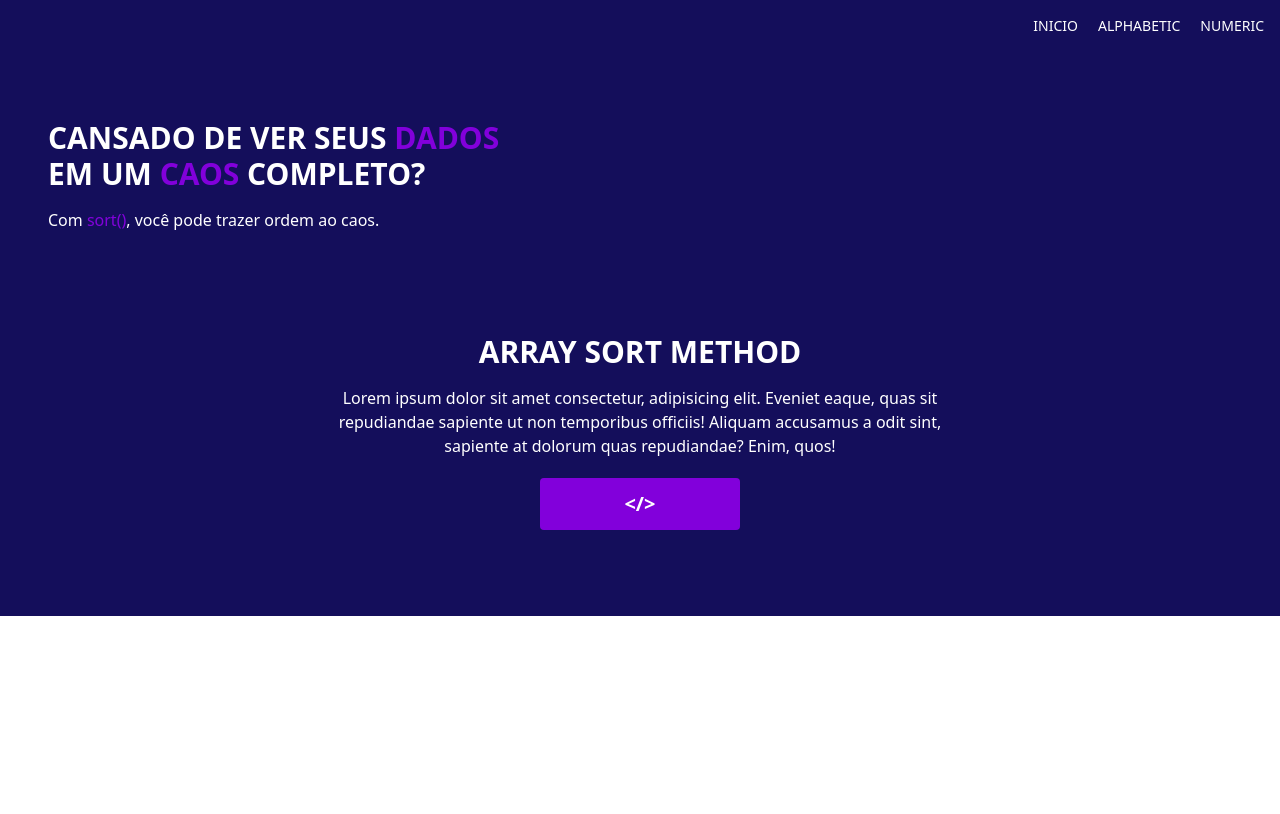
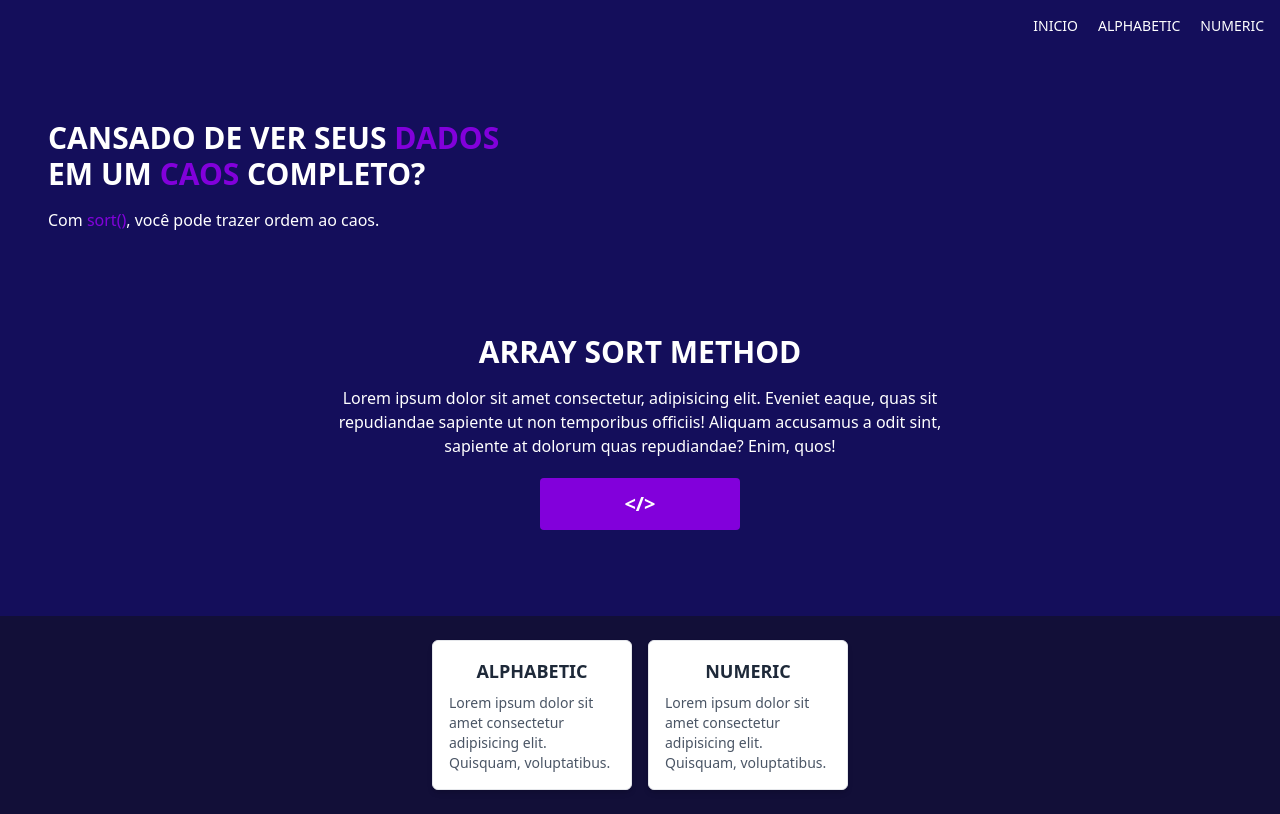
Before and after one commit to LucasgsAlves/metodos-arrays-js, a React (Vite) app: page / in a window 1280 px wide. Built offline with nearby package versions, Linux system fonts and the light colour scheme.

Commit message:
Página de Home

```diff
--- /dev/null
+++ b/src/Components/UI/Card.jsx
@@ -0,0 +1,18 @@
+import React from "react";
+
+function Card({ title, description, className = "" }) {
+  return (
+    <div
+      className={`bg-white shadow-md rounded-md p-4 border border-gray-200 w-[200px] h-auto ${className}`}
+    >
+      {title && (
+        <h2 className="text-lg font-bold text-gray-800 flex justify-center">{title}</h2>
+      )}
+      {description && (
+        <p className="text-sm text-gray-600 mt-2 flex justify-center">{description}</p>
+      )}
+    </div>
+  );
+}
+
+export default Card;
--- a/src/Pages/Home.jsx
+++ b/src/Pages/Home.jsx
@@ -1,10 +1,11 @@
 import React from "react";
 import { Link } from "react-router-dom";
 import NavBar from "../Components/Layout/Navbar";
+import Card from "../Components/UI/Card";
 
 function Home() {
   return (
-    <main>
+    <main className="min-h-screen flex flex-col">
       <NavBar />
       <section className="flex flex-col gap-4 p-6 bg-[#140e5b]">
         <div className=" flex flex-col justify-center p-6 h-[200px] w-[700px] self-start">
@@ -27,14 +28,32 @@ function Home() {
             Enim, quos!
           </p>
 
-          <button className="bg-purple-700 text-white px-4 py-3 m-5 rounded hover:bg-purple-800 text-xl w-[200px]
-          font-bold">
+          <button
+            className="bg-purple-700 text-white px-4 py-3 m-5 rounded hover:bg-purple-800 text-xl w-[200px]
+          font-bold"
+          >
             &lt;/&gt;
           </button>
         </div>
       </section>
-      <section className="bg-[#120f38]">
+      <section className="bg-[#120f38] flex justify-center items-center p-6 gap-4 flex-grow">
+        <Card
+          title="ALPHABETIC"
+          description="Lorem ipsum dolor sit amet consectetur adipisicing elit. Quisquam, voluptatibus."
+        >
+          <button className="bg-purple-700 text-white px-4 py-2 rounded hover:bg-purple-800">
+            Saiba mais
+          </button>
+        </Card>
 
+        <Card
+          title="NUMERIC"
+          description="Lorem ipsum dolor sit amet consectetur adipisicing elit. Quisquam, voluptatibus."
+        >
+          <button className="bg-purple-700 text-white px-4 py-2 rounded hover:bg-purple-800">
+            Saiba mais
+          </button>
+        </Card>
       </section>
     </main>
   );
```
